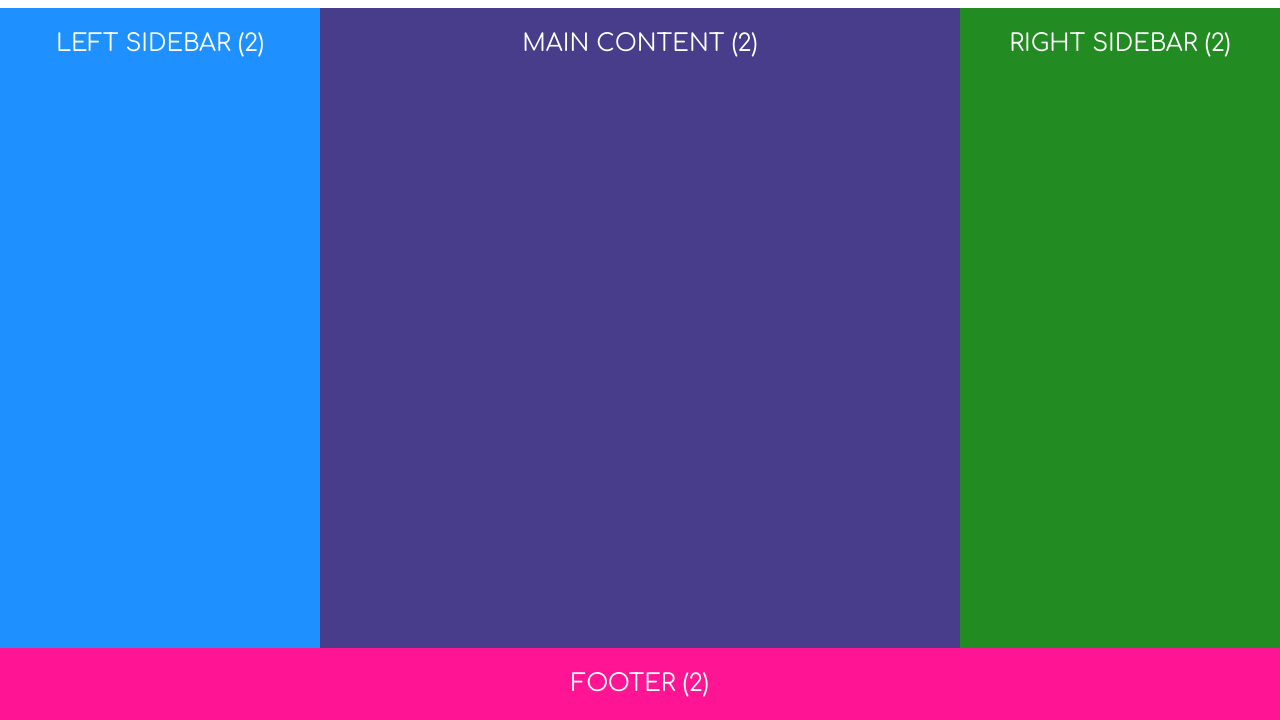
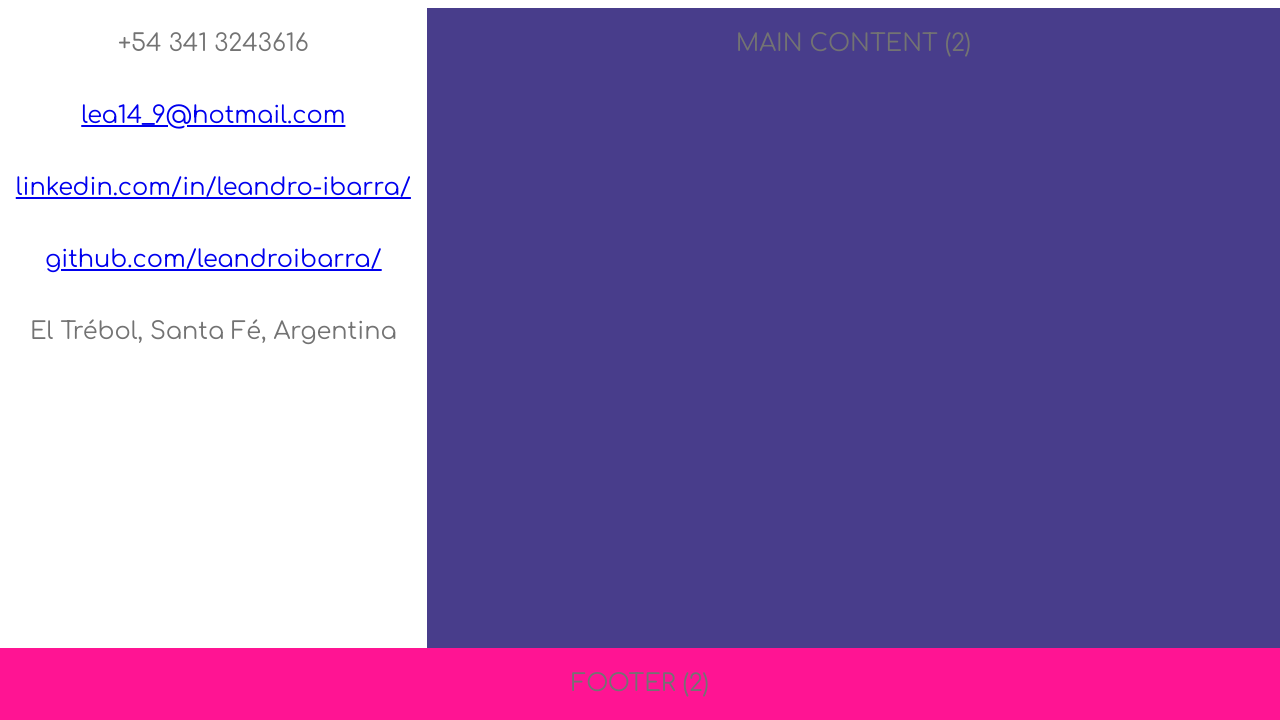
Before and after one commit to leandroibarra/leandroibarra, a plain HTML site: page index.html in a window 1280 px wide. Shown: the part 229-949 px from the top of the page. Drawn offline with Linux system fonts and the light colour scheme.

Commit message:
Left sidebar content and styles.

```diff
--- a/index.html
+++ b/index.html
@@ -23,8 +23,21 @@
       </header>
       <div class="content">
           <main>MAIN CONTENT (2)</main>
-          <aside  class="left-sidebar">LEFT SIDEBAR (2)</aside>
-          <aside class="right-sidebar">RIGHT SIDEBAR (2)</aside>
+          <aside class="left-sidebar">
+            <ul>
+              <li>+54 341 3243616</li>
+              <li>
+                <a href="mailto;lea14_9@hotmail.com">lea14_9@hotmail.com</a>
+              </li>
+              <li>
+                <a href="https://linkedin.com/in/leandro-ibarra/" target="_blank">linkedin.com/in/leandro-ibarra/</a>
+              </li>
+              <li>
+                <a href="https://github.com/leandroibarra/" target="_blank">github.com/leandroibarra/</a>
+              </li>
+              <li>El Trébol, Santa Fé, Argentina</li>
+            </ul>
+          </aside>
       </div>
       <footer>FOOTER (2)</footer>
     </div>
--- a/style.css
+++ b/style.css
@@ -30,9 +30,10 @@
 }
 /* COLORS and FONTS */
 body {
-  color: white;
+  color: #737373;
   text-align: center;
   font-family: 'Comfortaa', sans-serif;
+  font-weight: 300;
   font-size: 24px;
   line-height: 3;
 }
@@ -44,10 +45,8 @@ header .title {
   line-height: 2;
 }
 header .title h1 {
+  font-weight: 700;
   text-transform: uppercase;
-}
-header .title h3 {
-  color: #737373;
 }
 header .title hr {
   background-color: #464A4E;
@@ -62,9 +61,12 @@ main {
 footer {
   background: deeppink;
 }
-.left-sidebar {
-  background: dodgerblue;
+.left-sidebar ul {
+  list-style-type: none;
+  margin: 0;
+  padding: 0;
 }
+
 .right-sidebar {
   background: forestgreen;
 }
```
